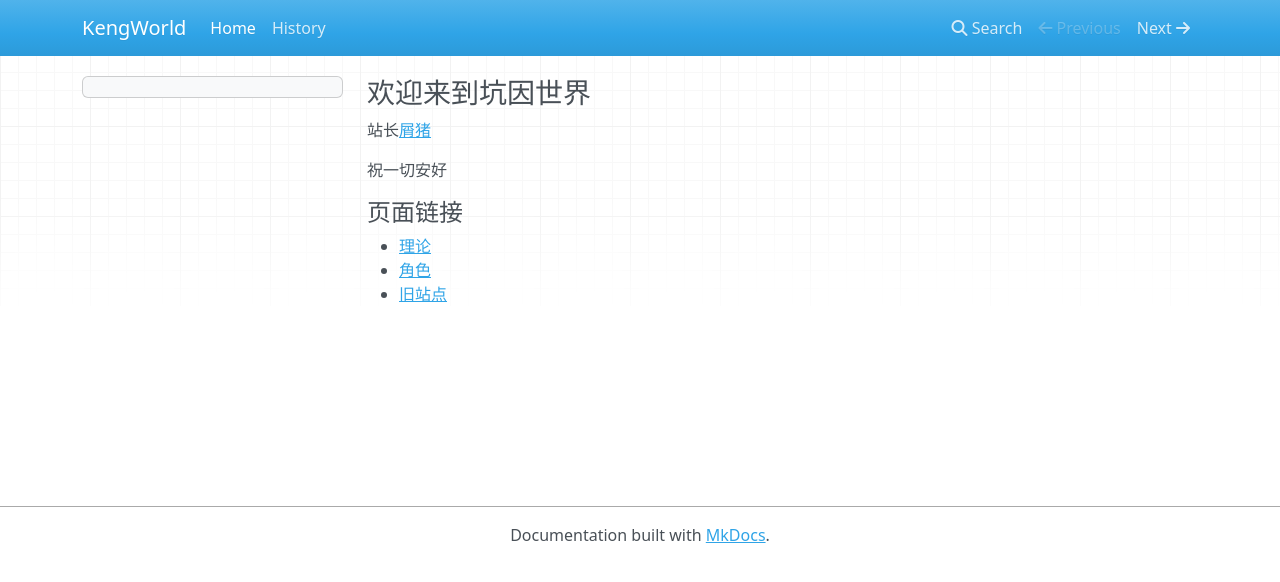
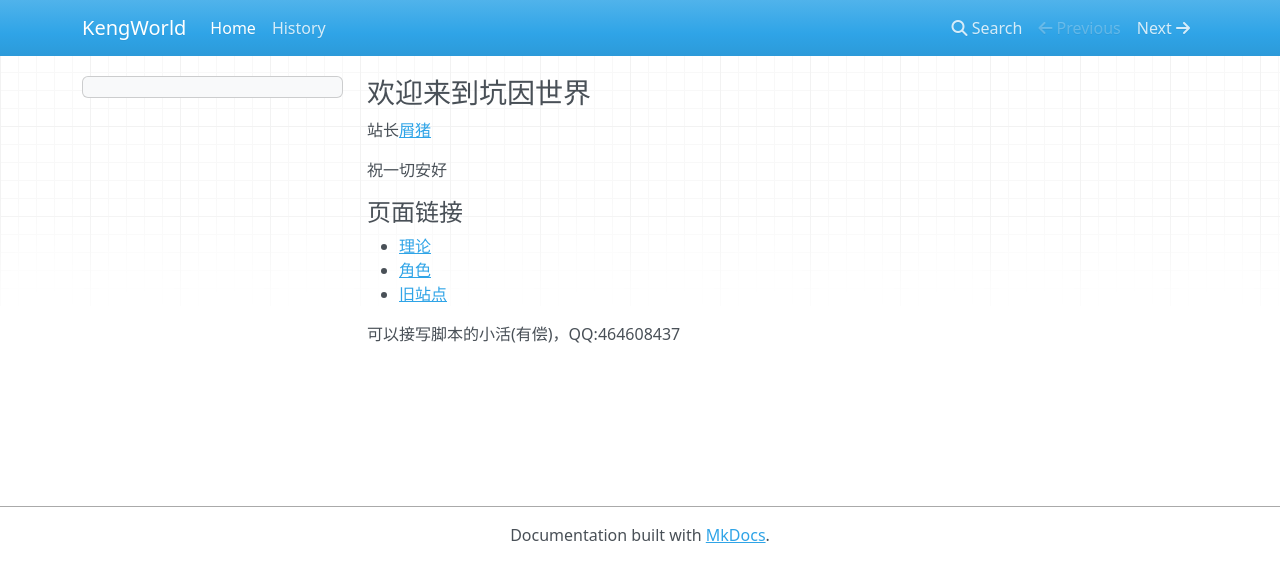
Before and after one commit to keng-world/KengWorld, an MkDocs documentation site: the page built from docs/index.md, in a window 1280 px wide. Shown: the top 582 px of the page. Built offline with MkDocs 1.6.1, drawn with Linux system fonts in a browser that asks for light colours; nearby versions of some CDN libraries.

Commit message:
Update index.md

```diff
--- a/docs/index.md
+++ b/docs/index.md
@@ -8,3 +8,5 @@
 - [理论](https://keng-world.github.io/KengWorld/theory/theoryIndex)
 - [角色](https://keng-world.github.io/KengWorld/character/charIndex)
 - [旧站点](https://pigpig2048.github.io/keng.com)
+
+可以接写脚本的小活(有偿)，QQ:464608437
```
